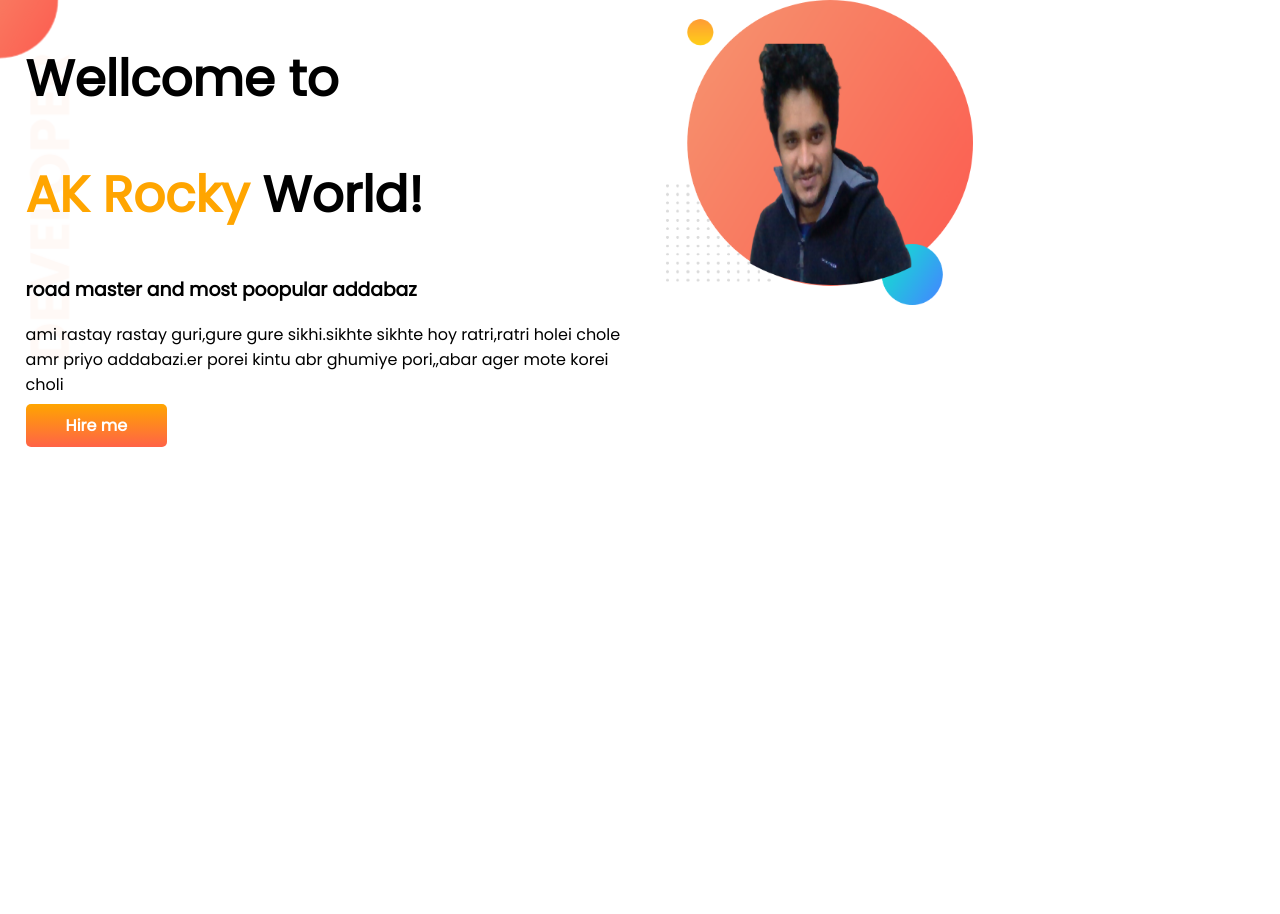
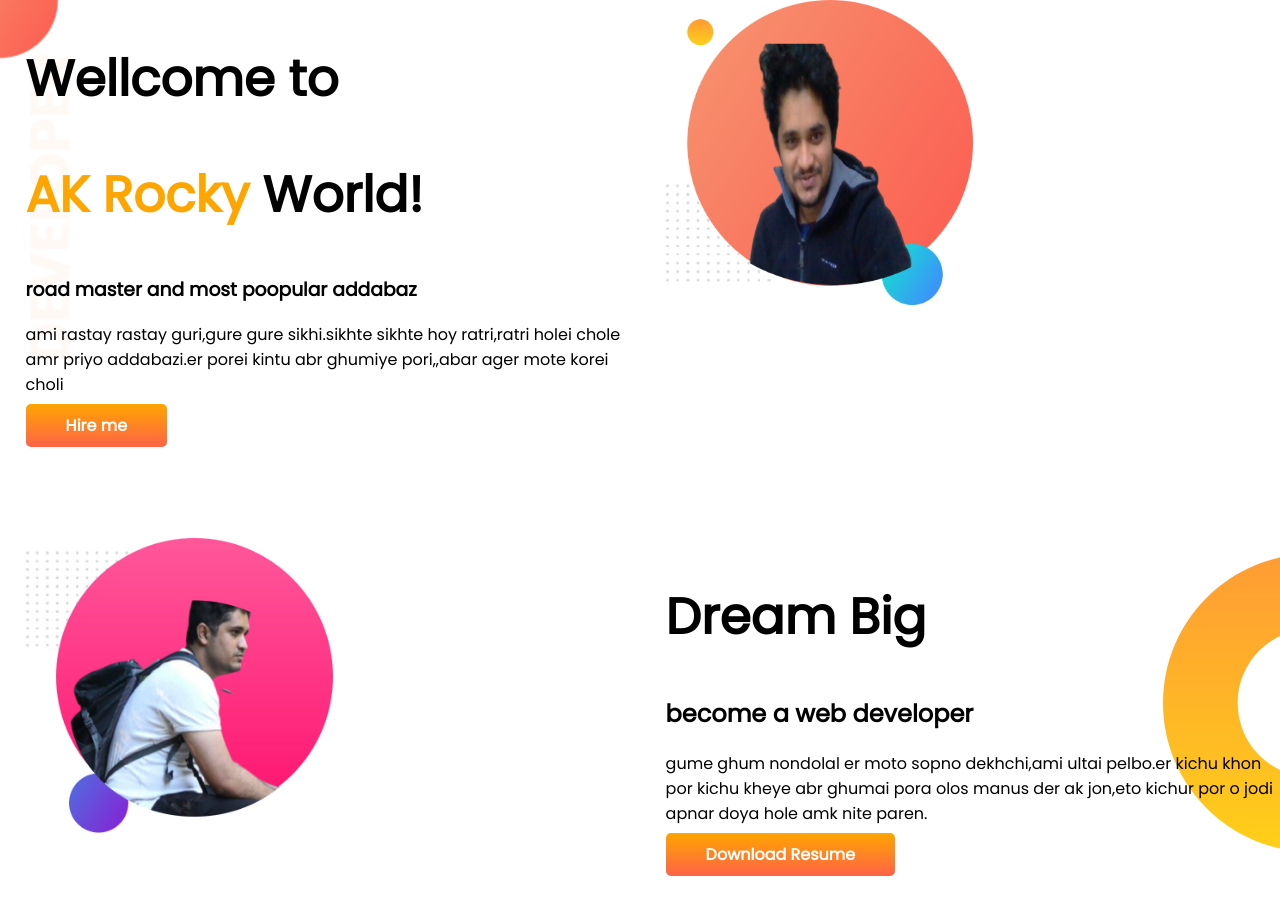
Before and after one commit to akrocky/developer-protfolio, a plain HTML site: page index.html in a window 1280 px wide. Before the commit the page ends 800 px from the top, so only its background shows below. Drawn offline with Linux system fonts and the light colour scheme.

Commit message:
dream bid added

```diff
--- a/index.html
+++ b/index.html
@@ -29,6 +29,23 @@
             <img src="images/ak-bg.png" alt="">
         </div>
     </section>
+    <!-- first section end -->
+    <section class="dream-big">
+        <div class="half-width">
+            <img src="images/ak-bg2.jpg" alt="">
+        </div>
+        <div class="half-width">
+            <h1>Dream Big</h1>
+            <h2>become a web developer</h2>
+            <p>
+                gume ghum nondolal er moto sopno dekhchi,ami ultai pelbo.er kichu khon por kichu kheye abr ghumai pora
+                olos manus der ak jon,eto kichur por o jodi apnar doya hole amk nite paren.
+            </p>
+            <a class="link-button" target="-blank" href="">Download Resume</a>
+        </div>
+
+
+    </section>
 </body>
 
 </html>
--- a/style.css
+++ b/style.css
@@ -13,6 +13,7 @@ h1 {
 
 section {
     display: flex;
+    margin-bottom: 100px;
 }
 
 .half-width {
@@ -37,3 +38,11 @@ section {
     background-image: url(images/top-banner.png);
     background-repeat: no-repeat;
 }
+
+/* first section end
+*/
+.dream-big {
+    background-image: url(images/dream-bg.png);
+    background-repeat: no-repeat;
+    background-position: right;
+}
```
Also changed, not shown: images/ak-bg2.jpg (added), showoff/pic2-removebg-preview.png (added).
